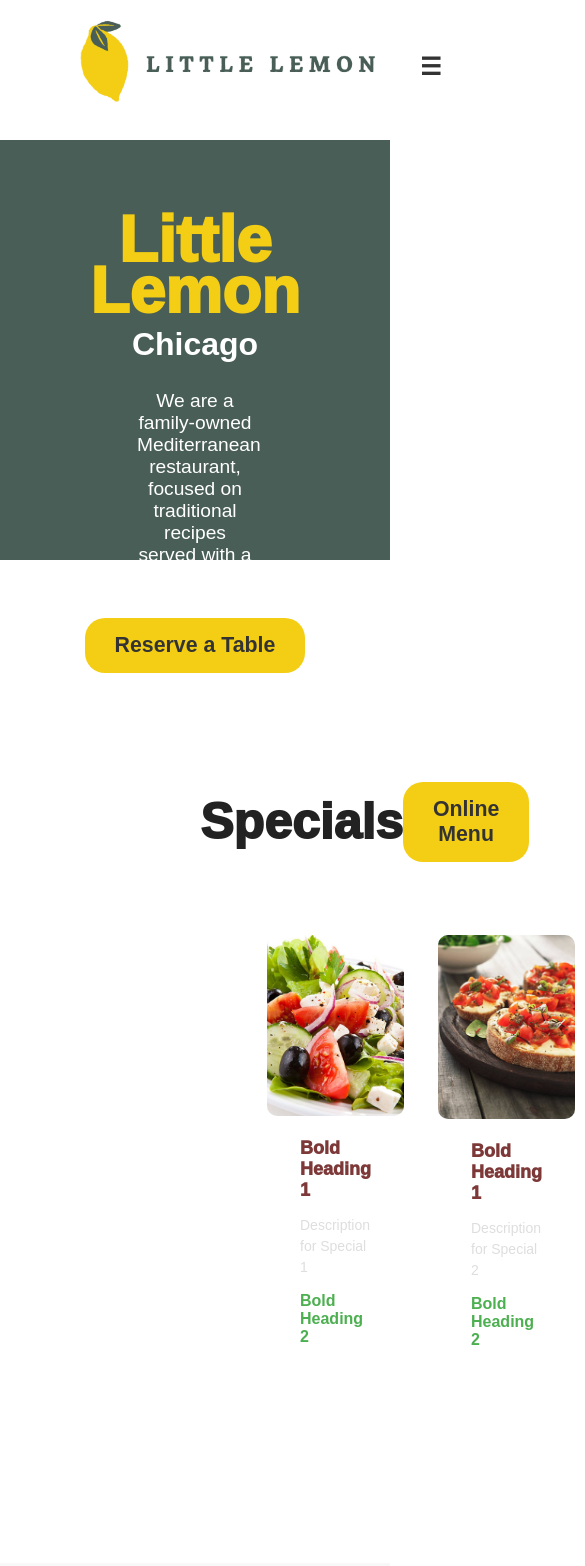
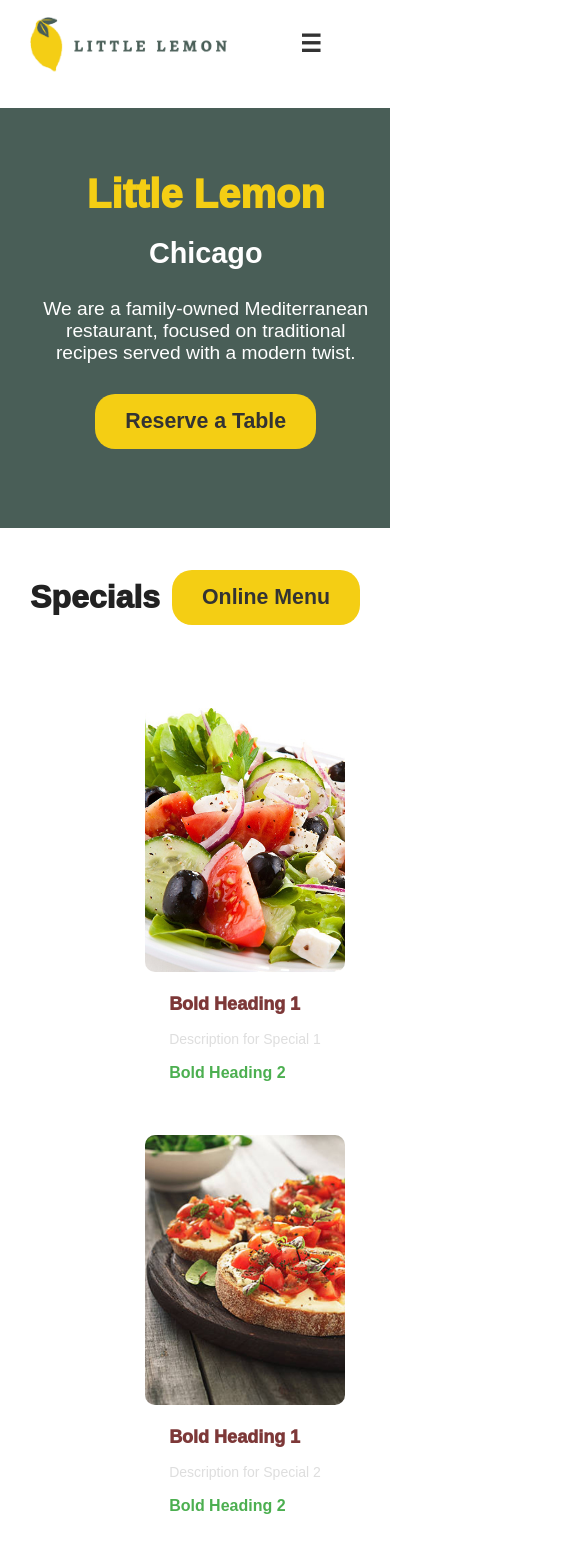
Before and after one commit to Richmelody/capstone, a React (Create React App) app in the folder my-react-boilerplate/: page / in a window 390 px wide. Shown: the top 1566 px of the page, 585 px wide, since content can reach past the window. Built offline with nearby package versions, Linux system fonts and the light colour scheme.

Commit message:
capstone move

```diff
--- a/my-react-boilerplate/src/components/styles/header.css
+++ b/my-react-boilerplate/src/components/styles/header.css
@@ -1,11 +1,9 @@
-/* In your CSS file for the Header component */
-
+/* Base styles for header */
 header {
   display: flex;
   justify-content: flex-start;
   align-items: center;
   padding: 10px; /* Add padding for spacing */
-  /* border-bottom: 2px solid #333; Add a border color to the bottom */
 }
 
 img {
@@ -13,4 +11,15 @@ img {
   height: auto;
   margin-left: 70px; /* Increase the right margin for shifting */
   margin-bottom: 20px;
+  transition: max-width 0.2s ease, margin-left 0.2s ease; /* Add transition effect */
 }
+
+/* Mobile styles */
+@media (max-width: 798px) {
+  /* Adjustments for mobile devices */
+  img {
+    max-width: 200px; /* Reduce the maximum width for smaller screens */
+    margin-left: 20px; /* Adjust margin for smaller screens */
+    transition: max-width 0.2s ease, margin-left 0.2s ease; /* Add transition effect */
+  }
+}
--- a/my-react-boilerplate/src/components/styles/main.css
+++ b/my-react-boilerplate/src/components/styles/main.css
@@ -1,56 +1,3 @@
-/* Responsive Styles */
-
-/* Mobile Styles */
-@media (max-width: 768px) {
-  .hero-section-container {
-    flex-direction: column;
-    align-items: center;
-    justify-content: center; /* Center the content vertically */
-    padding: 30px 0; /* Adjust padding for smaller screens */
-  }
-
-  .section-left {
-    display: flex;
-    flex-direction: column;
-    align-items: center;
-    text-align: center; /* Center the text horizontally */
-  }
-
-  .section-left h1 {
-    font-size: 2.5rem;
-    margin-bottom: 10px; /* Add space between h1 and h2 */
-  }
-
-  .section-left h2 {
-    font-size: 1.8rem;
-    margin-bottom: 10px; /* Add space between h2 and p */
-  }
-
-  .section-left p {
-    width: 100%; /* Full width on smaller screens */
-    margin-bottom: 20px; /* Add space below the paragraph */
-  }
-
-  .btn {
-    margin-top: 10px; /* Adjust spacing for the button */
-  }
-
-  .section-right {
-    display: none; /* Hide the image on smaller screens */
-  }
-
-  /* Add more specific styles for smaller screens as needed */
-}
-/* Tablet Styles */
-@media (min-width: 769px) and (max-width: 1024px) {
-  /* Add tablet-specific styles here */
-}
-
-/* Larger Screens Styles */
-@media (min-width: 1025px) {
-  /* Add larger screen-specific styles here */
-}
-
 /* Rest of the CSS */
 .hero-section-background {
   background-color: #495e57;
@@ -65,16 +12,17 @@
   margin: 0 auto;
   padding: 60px 0;
   color: #fff;
-  padding-bottom: 0px;
+  /* padding-bottom: 10px; */
 }
 
-/* .section-left {
+.section-left {
   width: 100%;
-} */
+  margin-top: -20px;
+}
 
 .section-left h1 {
   color: #f4ce14;
-  margin-top: 15px;
+  margin-top: 10px;
   margin-bottom: -1rem;
   line-height: 0.8;
   font-size: 4rem;
@@ -131,6 +79,52 @@
   margin-right: 90px;
 }
 
+/* Responsive Styles */
+
+/* Mobile Styles */
+@media (max-width: 1120px) {
+  .hero-section-container {
+    flex-direction: column;
+    align-items: center;
+    justify-content: center; /* Center the content vertically */
+    padding: 40px; /* Adjust padding for smaller screens */
+  }
+
+  .section-left {
+    display: flex;
+    flex-direction: column;
+    align-items: center;
+    text-align: center; /* Center the text horizontally */
+    margin-top: 20px; /* Adjust spacing for smaller screens */
+  }
+
+  .section-left h1 {
+    font-size: 2.5rem;
+    margin-bottom: 5px; /* Add space between h1 and h2 */
+  }
+
+  .section-left h2 {
+    font-size: 1.8rem;
+    margin-bottom: 10px; /* Add space between h2 and p */
+  }
+
+  .section-left p {
+    width: 100%; /* Full width on smaller screens */
+    margin-bottom: 20px; /* Add space below the paragraph */
+  }
+
+  .btn {
+    margin-top: 10px; /* Adjust spacing for the button */
+  }
+
+  .section-right {
+    display: none; /* Hide the image on smaller screens */
+  }
+
+  /* Add more specific styles for smaller screens as needed */
+}
+
+/* Specials Section Styles */
 .specials-section {
   border-radius: 10px; /* Softened edges */
   padding: 200px; /* Spacing for content */
@@ -211,6 +205,29 @@ button:hover {
   color: #4caf50; /* Green secondary heading */
   font-size: 16px; /* Emphasis */
   margin-left: 100px; /* Adjust the left margin as needed */
+}
+
+/* Media Query for Smaller Screens */
+@media (max-width: 1120px) {
+  .specials-section {
+    padding: 30px; /* Adjusted padding for smaller screens */
+    align-items: flex-start; /* Align items to the start of the flex container */
+  }
+
+  h1 {
+    font-size: 32px; /* Reduced font size for smaller screens */
+  }
+
+  .specials-images-container {
+    padding: 0 15px; /* Adjusted padding for smaller screens */
+    flex-direction: column; /* Stack images vertically */
+    align-items: center; /* Center items horizontally */
+  }
+
+  .specials-image {
+    margin: 20px 0; /* Space around each image */
+    align-items: center; /* Center items horizontally */
+  }
 }
 
 /* Testimonials Section Styles */
--- a/my-react-boilerplate/src/components/styles/nav.css
+++ b/my-react-boilerplate/src/components/styles/nav.css
@@ -1,5 +1,6 @@
 /* Updated styles for navbar */
 .navbar-container {
+  position: relative; /* Set position to relative */
   margin-left: auto;
   margin-right: 5%;
   margin-top: -5px; /* Adjust the top margin to push it up */
@@ -42,6 +43,7 @@
   background: none;
   border: none;
   cursor: pointer;
+  margin-top: -15px; /* Adjust the top margin to push it up */
 }
 
 /* Mobile styles */
@@ -58,6 +60,14 @@
   .navbar-nav-links {
     display: none; /* Initially hide the navigation links */
     flex-direction: column;
+    position: absolute; /* Set position to absolute */
+    top: 70px; /* Adjust the top position to avoid overlapping with other content */
+    left: -50%; /* Adjust the left position to align with the container */
+    background-color: #ffffff; /* Set background color */
+    padding: 20px; /* Add padding for spacing */
+    border-radius: 8px; /* Add border radius for a classy look */
+    box-shadow: 0 6px 8px rgba(0, 0, 0, 0.1); /* Add box shadow */
+    z-index: 999; /* Set a high z-index */
   }
 
   .navbar-nav-links.active {
@@ -66,6 +76,6 @@
 
   .navbar-nav-links li {
     margin-right: 0;
-    margin-bottom: 10px;
+    margin-bottom: 40px;
   }
 }
```
